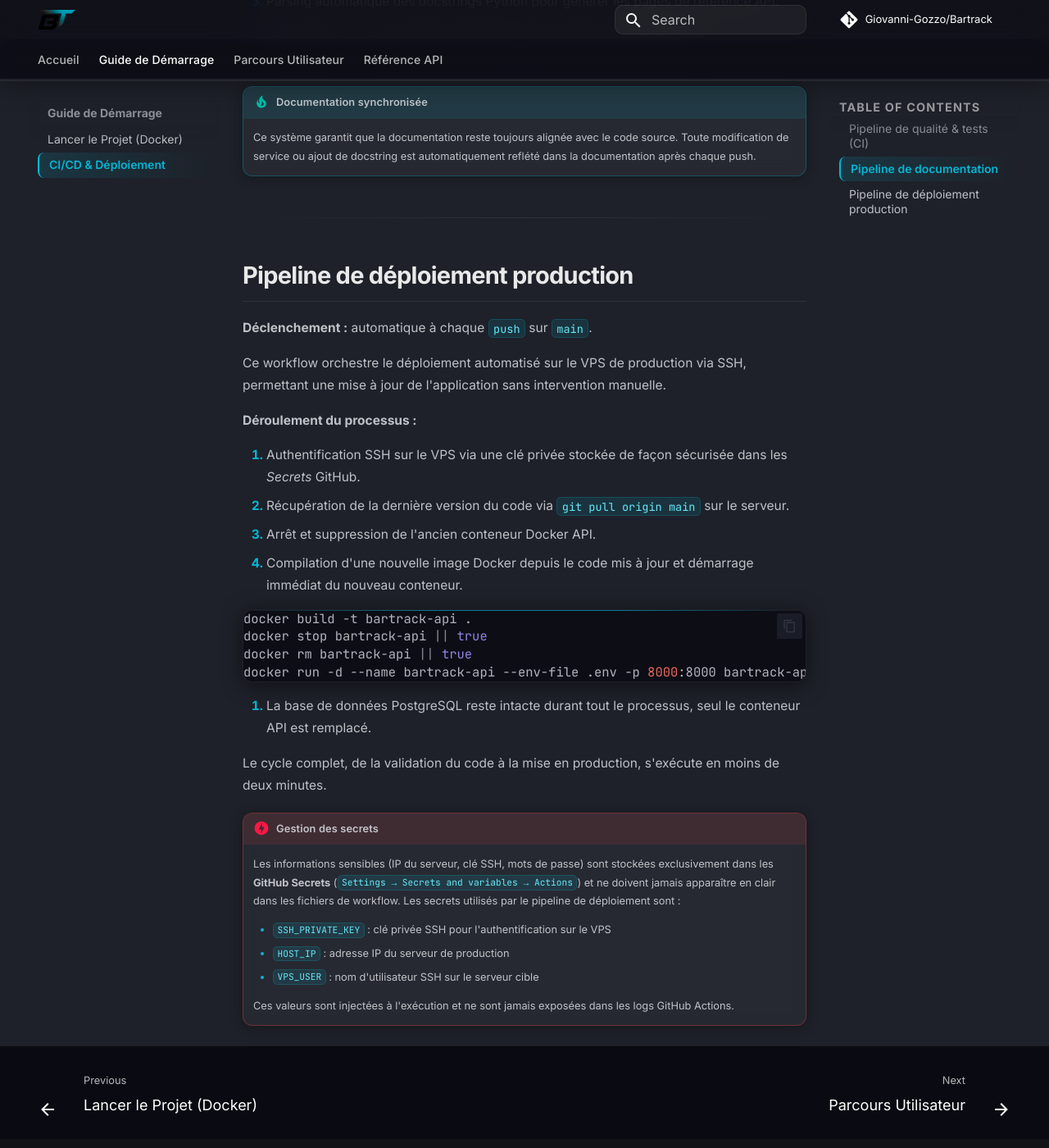
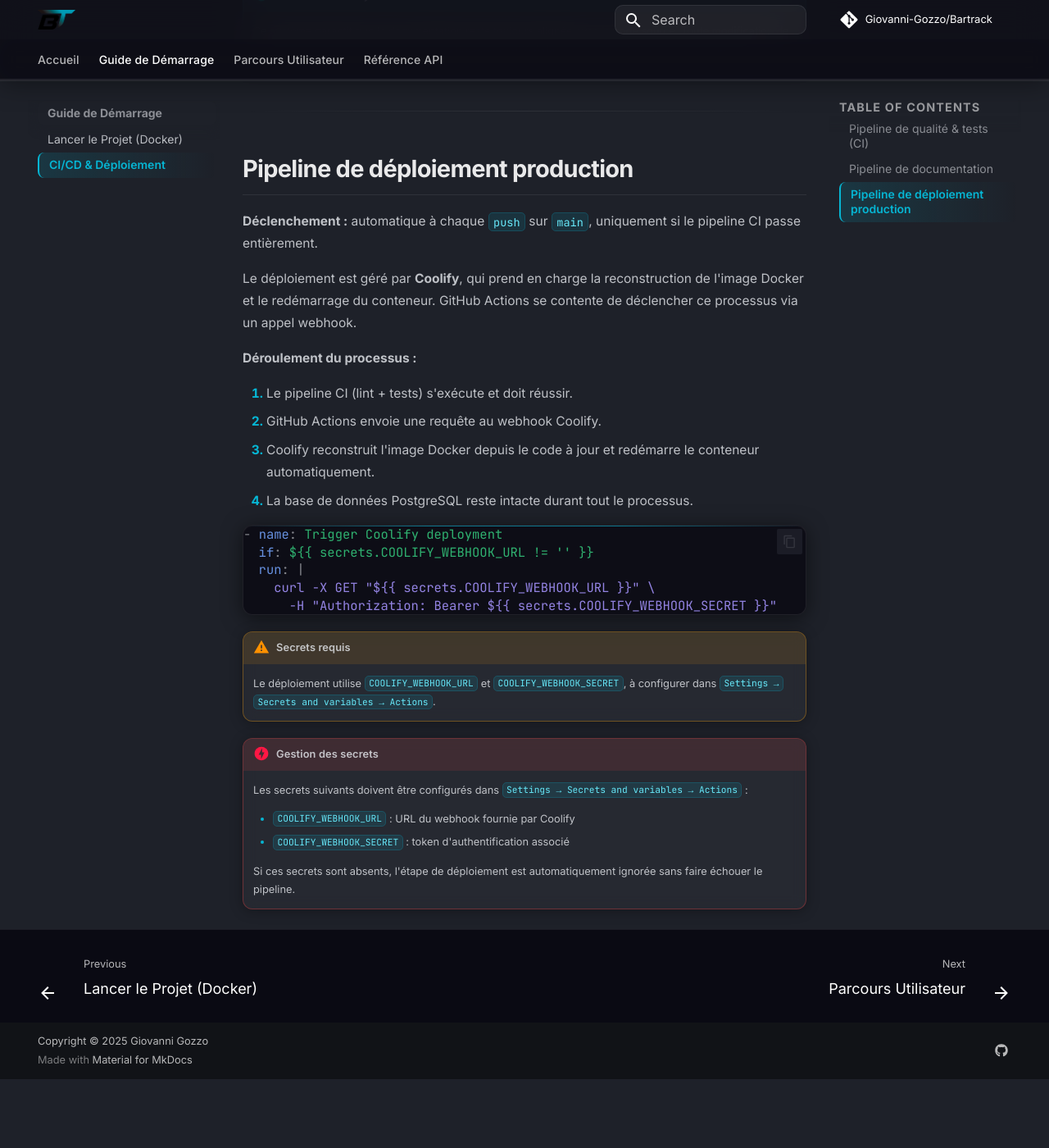
Before and after one commit to Giovanni-Gozzo/Bartrack, an MkDocs documentation site: the page built from docs/getting-started/deployment.md, in a window 1280 px wide and 1400 px high, scrolled down 1613 px. Shown: the whole window at 82% size. Built offline with MkDocs 1.6.1 and Material for MkDocs 9.7.7, drawn with Linux system fonts in a browser that asks for light colours; comment, search, counter and statistics services are not loaded; after the commit the page ends 2929 px from its top, so only the background shows below that; some of the changed text lies outside the part shown.

Commit message:
debug + ajout CI/CD

````diff
--- a/docs/getting-started/deployment.md
+++ b/docs/getting-started/deployment.md
@@ -19,16 +19,13 @@
 
 ```yaml
 - name: Lint with pylint
-  run: pylint api/ --fail-under=7.0 --disable=C0114,C0115,C0116
+  run: pylint api/ --fail-under=7.0
 
 - name: Run tests
   run: pytest tests/ -v
 ```
 
 Le déploiement ne se déclenche **que si cette étape réussit entièrement**.
-
-!!! warning "Secrets requis"
-    Le déploiement utilise `COOLIFY_WEBHOOK_URL` et `COOLIFY_WEBHOOK_SECRET`, à configurer dans `Settings → Secrets and variables → Actions`.
 
 ---
 
@@ -53,33 +50,32 @@
 
 ## Pipeline de déploiement production
 
-**Déclenchement :** automatique à chaque `push` sur `main`.
+**Déclenchement :** automatique à chaque `push` sur `main`, uniquement si le pipeline CI passe entièrement.
 
-Ce workflow orchestre le déploiement automatisé sur le VPS de production via SSH, permettant une mise à jour de l'application sans intervention manuelle.
+Le déploiement est géré par **Coolify**, qui prend en charge la reconstruction de l'image Docker et le redémarrage du conteneur. GitHub Actions se contente de déclencher ce processus via un appel webhook.
 
 **Déroulement du processus :**
 
-1. Authentification SSH sur le VPS via une clé privée stockée de façon sécurisée dans les *Secrets* GitHub.
-2. Récupération de la dernière version du code via `git pull origin main` sur le serveur.
-3. Arrêt et suppression de l'ancien conteneur Docker API.
-4. Compilation d'une nouvelle image Docker depuis le code mis à jour et démarrage immédiat du nouveau conteneur.
+1. Le pipeline CI (lint + tests) s'exécute et doit réussir.
+2. GitHub Actions envoie une requête au webhook Coolify.
+3. Coolify reconstruit l'image Docker depuis le code à jour et redémarre le conteneur automatiquement.
+4. La base de données PostgreSQL reste intacte durant tout le processus.
 
-```bash
-docker build -t bartrack-api .
-docker stop bartrack-api || true
-docker rm bartrack-api || true
-docker run -d --name bartrack-api --env-file .env -p 8000:8000 bartrack-api
+```yaml
+- name: Trigger Coolify deployment
+  if: ${{ secrets.COOLIFY_WEBHOOK_URL != '' }}
+  run: |
+    curl -X GET "${{ secrets.COOLIFY_WEBHOOK_URL }}" \
+      -H "Authorization: Bearer ${{ secrets.COOLIFY_WEBHOOK_SECRET }}"
 ```
 
-5. La base de données PostgreSQL reste intacte durant tout le processus, seul le conteneur API est remplacé.
-
-Le cycle complet, de la validation du code à la mise en production, s'exécute en moins de deux minutes.
+!!! warning "Secrets requis"
+    Le déploiement utilise `COOLIFY_WEBHOOK_URL` et `COOLIFY_WEBHOOK_SECRET`, à configurer dans `Settings → Secrets and variables → Actions`.
 
 !!! danger "Gestion des secrets"
-    Les informations sensibles (IP du serveur, clé SSH, mots de passe) sont stockées exclusivement dans les **GitHub Secrets** (`Settings → Secrets and variables → Actions`) et ne doivent jamais apparaître en clair dans les fichiers de workflow. Les secrets utilisés par le pipeline de déploiement sont :
+    Les secrets suivants doivent être configurés dans `Settings → Secrets and variables → Actions` :
 
-    - `SSH_PRIVATE_KEY` : clé privée SSH pour l'authentification sur le VPS
-    - `HOST_IP` : adresse IP du serveur de production
-    - `VPS_USER` : nom d'utilisateur SSH sur le serveur cible
+    - `COOLIFY_WEBHOOK_URL` : URL du webhook fournie par Coolify
+    - `COOLIFY_WEBHOOK_SECRET` : token d'authentification associé
 
-    Ces valeurs sont injectées à l'exécution et ne sont jamais exposées dans les logs GitHub Actions.
+    Si ces secrets sont absents, l'étape de déploiement est automatiquement ignorée sans faire échouer le pipeline.
````
Also changed, not shown: 1 other file.
